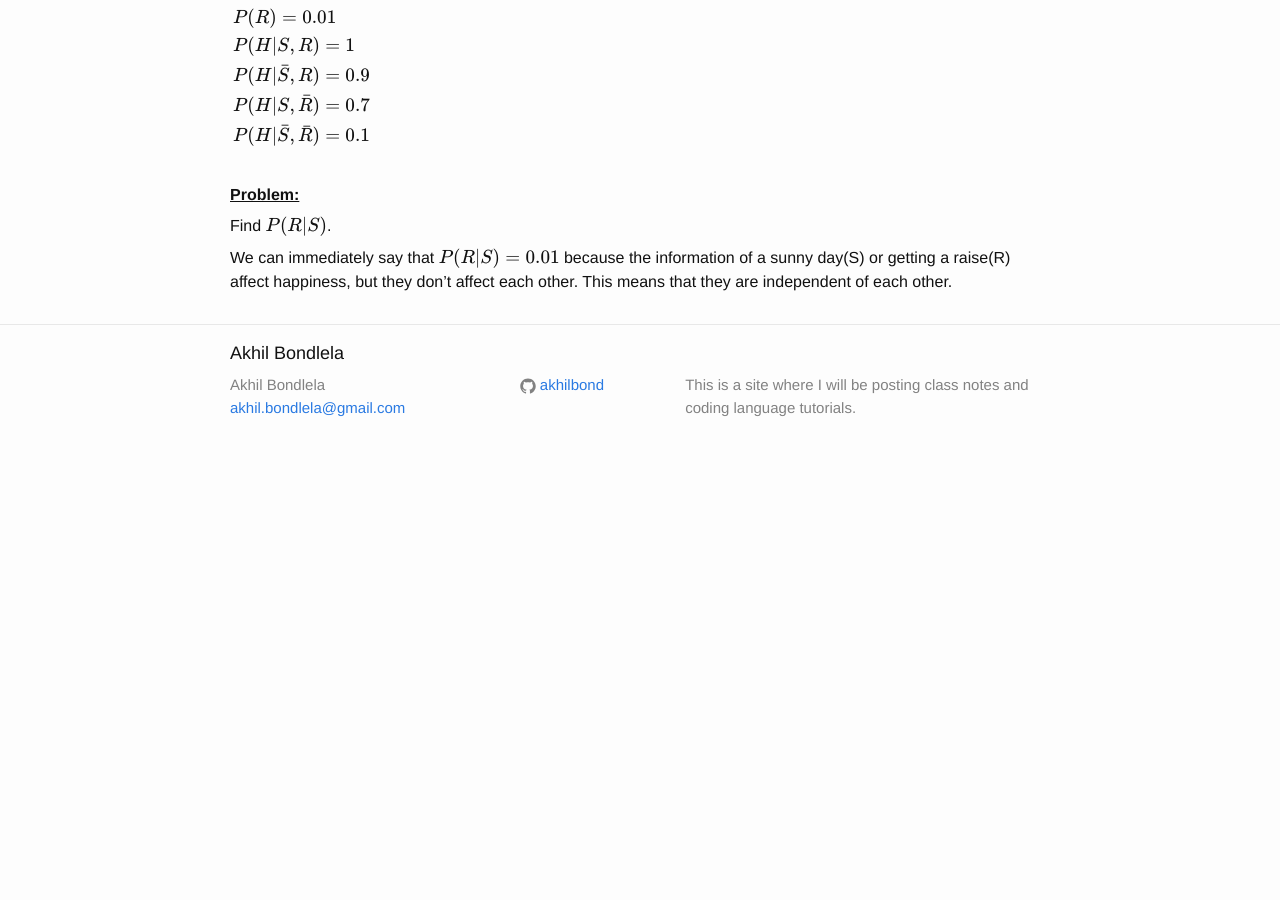
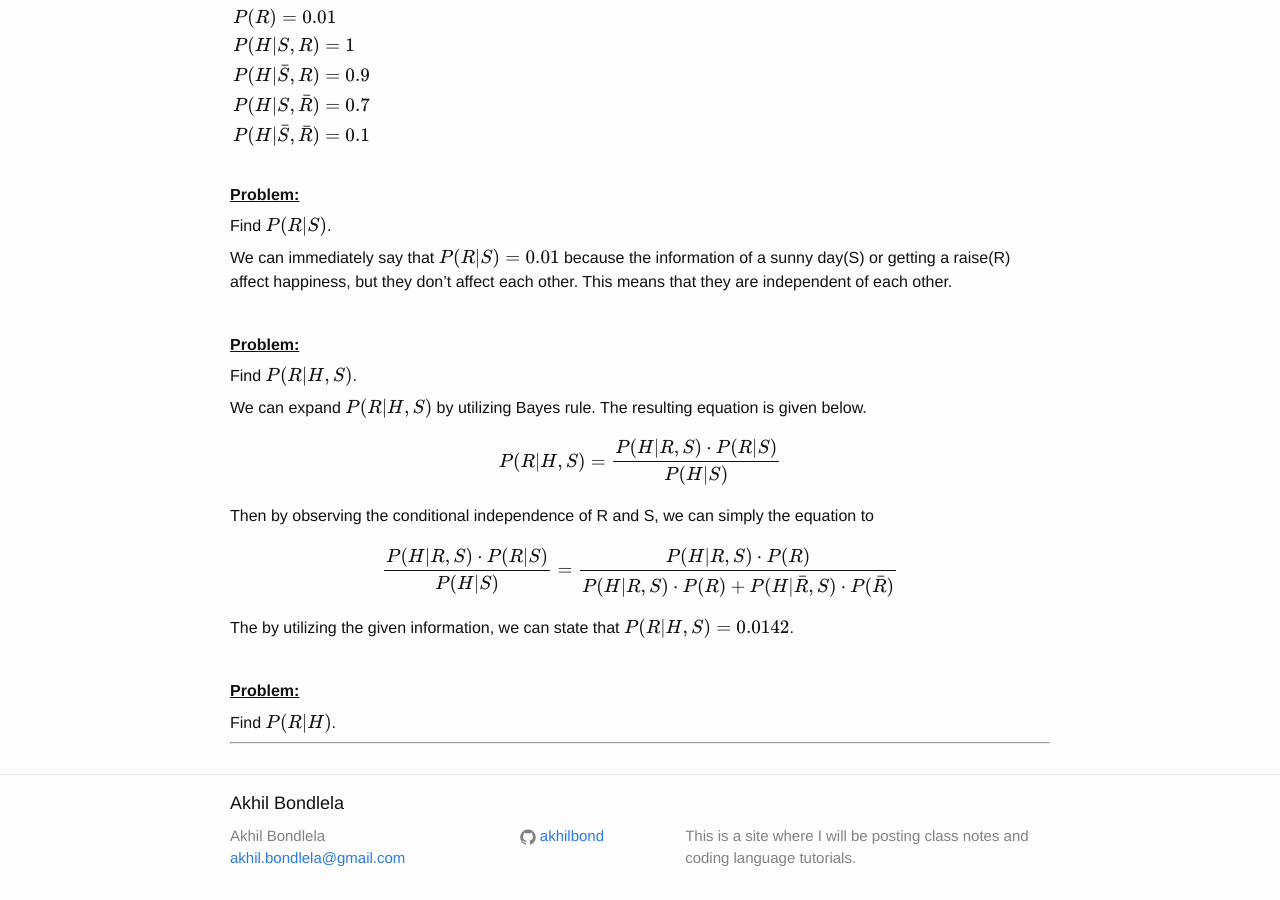
Before and after one commit to akhilbond/akhilbond.github.io, a Jekyll site: the page built from Courses/udacity_ai/notes.md, in a window 1280 px wide and 900 px high, scrolled down 7740 px. Built offline with Jekyll 4.4.1, drawn with Linux system fonts in a browser that asks for light colours; formulas are drawn with MathJax 3; before the commit the page ends 8189 px from its top, so only the background shows below that.

Commit message:
Added more examples for bayes nets

```diff
--- a/Courses/udacity_ai/notes.md
+++ b/Courses/udacity_ai/notes.md
@@ -269,3 +269,31 @@ $$P(R|S)$$.
 
 We can immediately say that
 $$P(R|S) = 0.01$$ because the information of a sunny day(S) or getting a raise(R) affect happiness, but they don't affect each other. This means that they are independent of each other.
+
+<br>
+
+<u><b> Problem: </b></u>
+
+Find
+$$P(R|H,S)$$.
+
+We can expand
+$$P(R|H,S)$$ by utilizing Bayes rule. The resulting equation is given below.
+
+$$P(R|H,S) = \frac{P(H|R,S) \cdot P(R|S)}{P(H|S)}$$
+
+Then by observing the conditional independence of R and S, we can simply the equation to
+
+$$ \frac{P(H|R,S) \cdot P(R|S)}{P(H|S)} = \frac{P(H|R,S) \cdot P(R)}{P(H|R,S) \cdot P(R) + P(H|\bar{R},S) \cdot P(\bar{R})} $$
+
+The by utilizing the given information, we can state that
+$$P(R|H,S) = 0.0142$$.
+
+<br>
+
+<u><b> Problem: </b></u>
+
+Find
+$$P(R|H)$$.
+
+---
```
